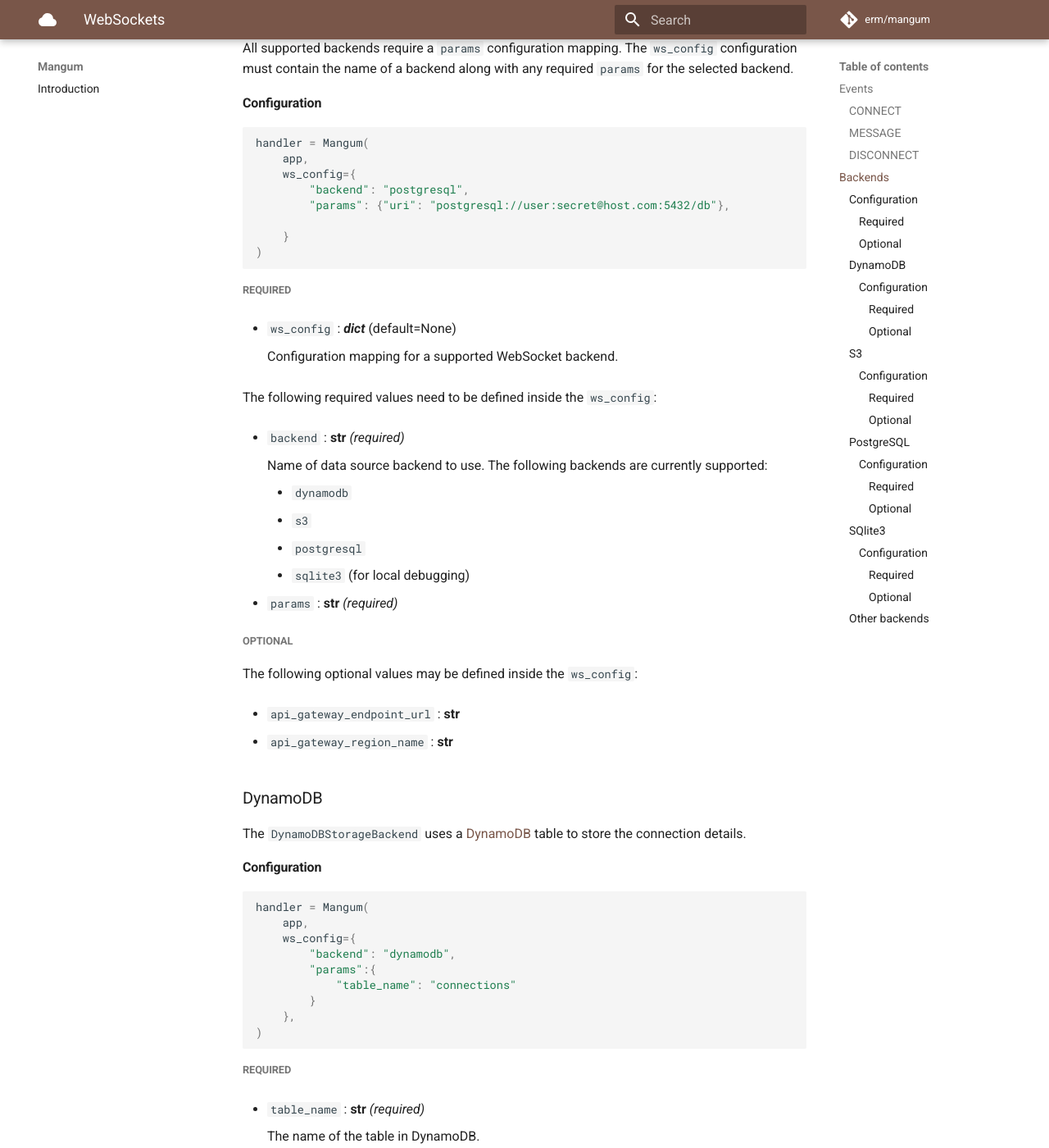
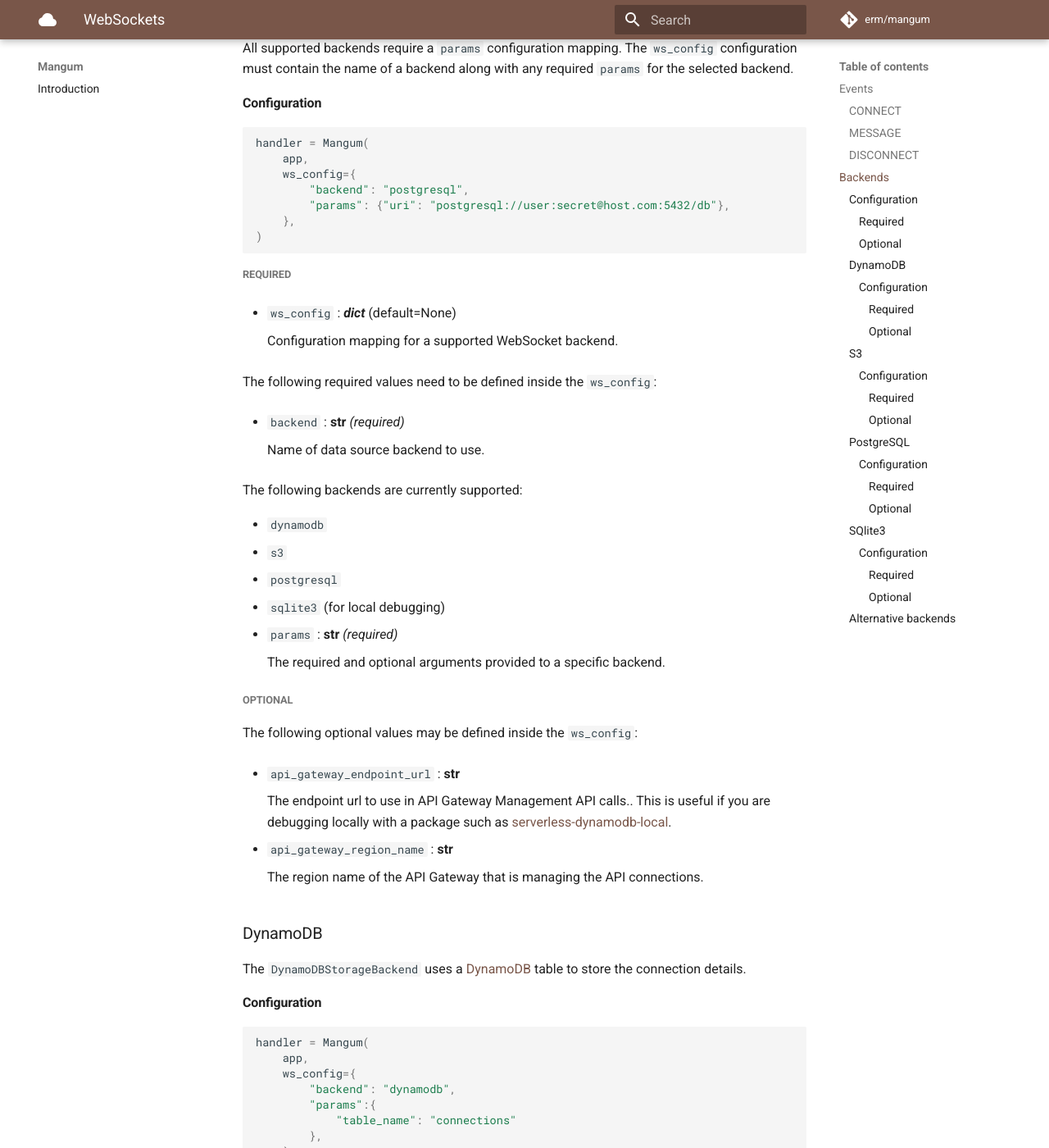
Before and after one commit to Kludex/mangum, an MkDocs documentation site: the page built from docs/websockets.md, in a window 1280 px wide and 1400 px high, scrolled down 914 px. Shown: the whole window at 82% size. Built offline with MkDocs 1.6.1 and Material for MkDocs 9.7.7, drawn with Linux system fonts in a browser that asks for light colours; comment, search, counter and statistics services are not loaded; some of the changed text lies outside the part shown.

````diff
--- a/docs/websockets.md
+++ b/docs/websockets.md
@@ -18,7 +18,6 @@ A connected client has sent a message. The adapter will retrieve the initial req
 
 The client or the server disconnects from the API. The adapter will remove the connection from the backend.
 
-
 ## Backends
 
 A data source, such as a cloud database, is required in order to persist the connection identifiers in a 'serverless' environment. Any data source can be used as long as it is accessible remotely to the AWS Lambda function.
@@ -34,8 +33,7 @@ handler = Mangum(
     ws_config={
         "backend": "postgresql",
         "params": {"uri": "postgresql://user:secret@host.com:5432/db"},
-
-    }
+    },
 )
 ```
 
@@ -49,14 +47,18 @@ The following required values need to be defined inside the `ws_config`:
 
 - `backend` : **str** *(required)*
 
-    Name of data source backend to use. The following backends are currently supported:
+    Name of data source backend to use.
 
-     - `dynamodb`
-     - `s3`
-     - `postgresql`
-     - `sqlite3` (for local debugging)
+The following backends are currently supported:
+
+ - `dynamodb`
+ - `s3`
+ - `postgresql`
+ - `sqlite3` (for local debugging)
 
 - `params` : **str** *(required)*
+
+    The required and optional arguments provided to a specific backend.
 
 ##### Optional
 
@@ -64,7 +66,11 @@ The following optional values may be defined inside the `ws_config`:
 
 - `api_gateway_endpoint_url` : **str**
 
+    The endpoint url to use in API Gateway Management API calls.. This is useful if you are debugging locally with a package such as [serverless-dynamodb-local](https://github.com/99xt/serverless-dynamodb-local).
+
 - `api_gateway_region_name` : **str**
+
+    The region name of the API Gateway that is managing the API connections.
 
 ### DynamoDB
 
@@ -79,7 +85,7 @@ handler = Mangum(
         "backend": "dynamodb",
         "params":{
             "table_name": "connections"
-        }
+        },
     },
 )
 ```
@@ -113,7 +119,7 @@ handler = Mangum(
         "backend": "s3",
         "params": {
             "bucket": "connections"
-        }
+        },
     },
 )
 ```
@@ -147,7 +153,7 @@ handler = Mangum(
             "user": "postgres",
             "password": "correct horse battery staple",
             "host": "mydb.12345678910.ap-southeast-1.rds.amazonaws.com"
-        }
+        },
     },
 )
 ```
@@ -203,7 +209,7 @@ handler = Mangum(
         "params": {
             "file_path": "mangum.sqlite3",
             "table_name": "connection",
-        }
+        },
     },
 )
 ```
@@ -220,6 +226,6 @@ handler = Mangum(
 
     The name of the table to use for the connections in an sqlite3 database.
 
-### Other backends
+### Alternative backends
 
 If you'd like to see a specific data source supported as a backend, please open an [issue](https://github.com/erm/mangum/issues).
--- a/setup.py
+++ b/setup.py
@@ -23,6 +23,7 @@ setup(
     classifiers=[
         "License :: OSI Approved :: MIT License",
         "Operating System :: OS Independent",
+        "Programming Language :: Python",
         "Programming Language :: Python :: 3.6",
         "Programming Language :: Python :: 3.7",
         "Programming Language :: Python :: 3.8",
````
Also changed, not shown: README.md (+4 -2 lines), docs/introduction.md (+4 -4 lines).
